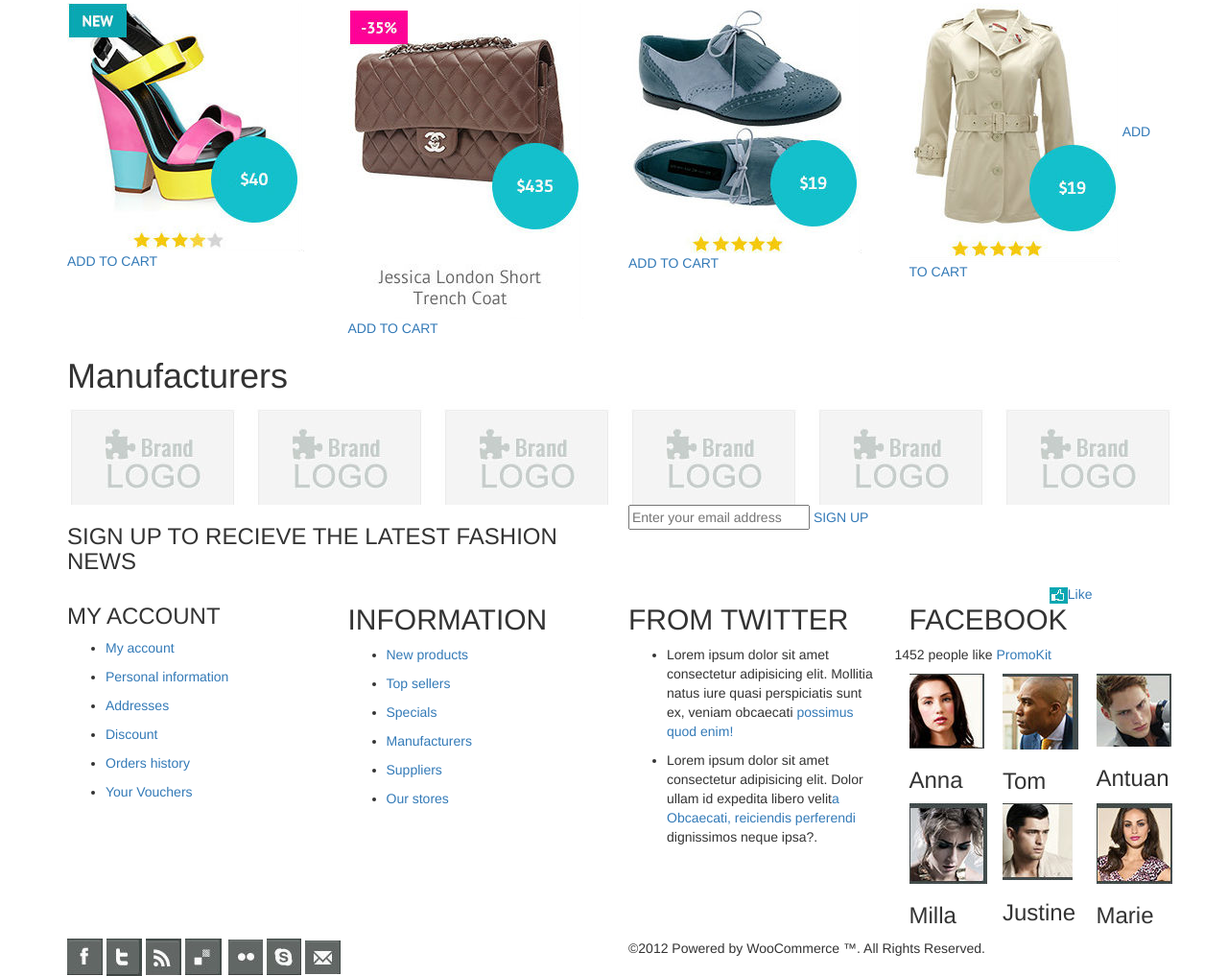
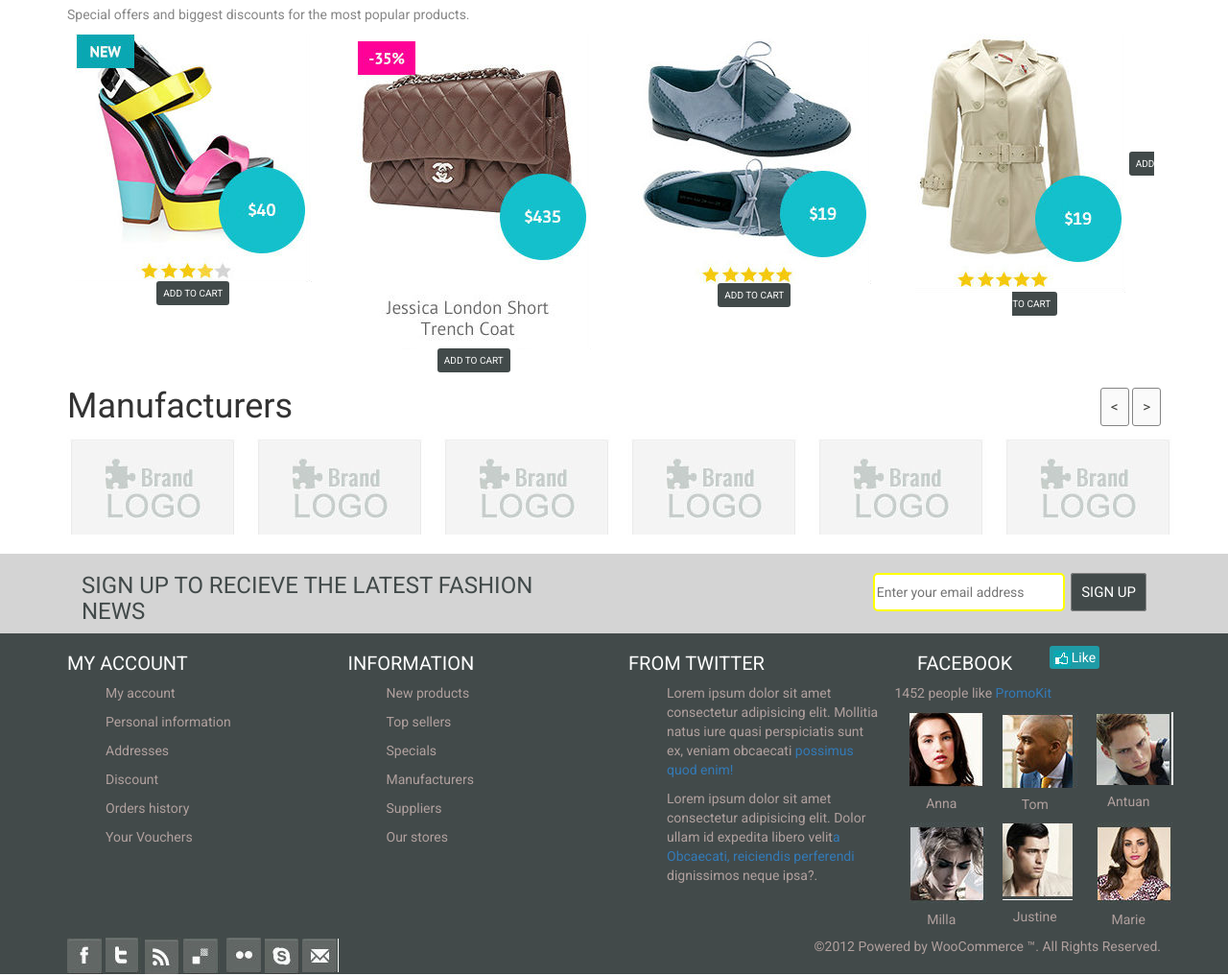
Before and after one commit to awilliams2216/bootstrap_project, a plain HTML site: page index.html in a window 1280 px wide. Shown: the part 1680-2697 px from the top of the page at 96% size. Drawn offline with Linux system fonts and the light colour scheme.

Commit message:
edited files

```diff
--- a/css/style.css
+++ b/css/style.css
@@ -1,3 +1,6 @@
+body{
+    font-family: 'Roboto', sans-serif;
+}
 .top-bar{
     background-color: #f5f5f5;
     color: #949494;
@@ -22,7 +25,7 @@
     margin-top: 3px;
     padding:0;
     text-align: right;
-    color: #949494
+    color: #949494;
 }
 .content1-right a{
     text-decoration: none;
@@ -72,10 +75,17 @@
 .content3-right{
     text-align: right;
 }
+content4{
+    display: inline-block;
+    font-size: 0;
+    margin: 0px;
+    padding: 0px;
+}
 .image{
     background-color: #e6e6e6;
-    padding: 50px;
-    margin-bottom: 10px;
+    padding: 2px;
+    margin-bottom: 1px;
+
 }
 .img-responsive{
     margin-bottom: 20px;
@@ -98,7 +108,185 @@
     border: 1px solid #848484;
     text-align: right;
 }
+.content5-right{
+    text-align: right;
+    margin-top: 20px;
+}
 .content5-right a:hover{
     background-color: #17bbd1;
     color: #fff;
 }
+.content li{
+    list-style: none;
+}
+.content a{
+    background-color: #424a4a;
+    padding:7px;
+    color:#fff;
+    border-radius: 3px;
+    font-size: 10px;
+    text-align: center;
+}
+.content{
+    text-align: center;
+}
+
+.content6-left h1{
+    font-family: 'Roboto', sans-serif;
+
+}
+.content6-left p{
+    color: #878787;
+}
+.content7-left p{
+    color: #878787;
+}
+.content7-right{
+    text-align: right;
+    margin-top: 30px;
+}
+.content7-right a{
+    padding: 10px;
+    font-size: 15px;
+    background-color: #fafafa;
+    color: #444540;
+    text-decoration: none;
+    border-radius: 3px;
+    border: 1px solid #848484;
+    text-align: right;
+}
+.content7-right a:hover{
+    background-color: #17bbd1;
+    color: #fff;
+}
+.row8{
+    text-align: center;
+}
+.content8{
+    text-align: center;
+
+}
+.content8 a{
+    background-color: #424a4a;
+    padding:7px;
+    color:#fff;
+    border-radius: 3px;
+    font-size: 10px;
+    text-align: center;
+}
+.content9-right{
+    margin-top: 30px;
+    text-align: right;
+}
+.content9-right a{
+    padding: 10px;
+    font-size: 15px;
+    background-color: #fafafa;
+    color: #444540;
+    text-decoration: none;
+    border-radius: 3px;
+    border: 1px solid #848484;
+}
+.content9-right a:hover{
+    background-color: #17bbd1;
+    color: #fff;
+}
+.margin{
+    margin-bottom: 20px;
+}
+.grey{
+    background-color: #d4d4d4;
+}
+.dark-grey{
+    background-color: #424a4a;
+    color: white;
+    text-decoration: none;
+    list-style: none;
+}
+.dark-grey h3{
+    font-size: 20px;
+}
+.footer h3{
+    text-align: center;
+}
+.content11-left{
+    color: #424a4a;
+    font-size: 1px;
+}
+.content11-right{
+    margin-top: 20px;
+    text-align: right;
+}
+.content11-right input{
+    border: 2px solid yellow;
+    border-radius: 5px;
+    height:40px;
+    width: 200px;
+    margin-right: 3px;
+}
+.content11-right a{
+    padding: 10px;
+    font-size: 15px;
+    background-color: #424a4a;
+    color: white;
+    text-decoration: none;
+    border-radius: 3px;
+    border: 1px solid #848484;
+
+}
+.content11-right a:hover{
+    background-color: #17bbd1;
+    color: #fff;
+}
+.content12-left-inner h3{
+    text-align: left;
+}
+.content12-left-inner ul{
+    list-style: none;
+}
+.content12-left-inner a{
+    text-decoration: none;
+    color: #b0a09e;
+}
+.content12-left-outer ul{
+    list-style: none;
+}
+.content12-left-outer a{
+    text-decoration: none;
+    color: #b0a09e;
+}
+.content12-right-inner h3{
+    text-align: left;
+}
+.content12-right-inner ul{
+    list-style: none;
+}
+.content12-right-inner a{
+    text-decoration: none;
+}
+.content12-left-outer h3{
+    text-align: left;
+}
+.content12-right-inner p{
+    color: #b0a09e;
+}
+.content-14-right p{
+    color: #b0a09e;
+    text-align: right;
+}
+.names{
+    color:#b0a09e;
+    text-align: center;
+}
+.like{
+    color: #b0a09e;
+}
+.right{
+    margin-top: 15px;
+}
+.right a{
+    padding: 4px;
+    border-radius: 3px;
+    color: white;
+    background-color: #1f9ba6;
+}
--- a/index.html
+++ b/index.html
@@ -2,6 +2,7 @@
 <html lang="en">
 <head>
     <meta charset="UTF-8">
+    <link href="https://fonts.googleapis.com/css?family=Roboto" rel="stylesheet">
     <meta name="viewport" content="width=device-width, initial-scale=1.0">
     <meta http-equiv="X-UA-Compatible" content="ie=edge">
     <title>Bootstrap Project</title>
@@ -62,7 +63,7 @@
                         English
                     </a></li>
                     <li class="items"><a href="#" >
-                        <img src="images/items.jpg" alt="items">
+                        <img  src="images/items.jpg" alt="items">
                         0 Item(s) -$0.00
                     </a></li>
                 </ul>
@@ -106,12 +107,12 @@
             <div class="col-sm-6 content3-right">
                 <form action="">
                     <input type="text" placeholder="Search here...">
-                    <a href="#"><img src="images/search.jpg" alt="searchbar"></a>
+                    <a href="#"><img src="images/search.jpg" alt="searchbar" class="image"></a>
                 </form>
             </div>
         </div>
     </div>
-    <div class="container">
+    <div class="container-fluid">
         <div class="row">
             <div class="col-sm-12">
                 <img class="img-responsive" src="images/big_img.jpg" alt="">
@@ -120,13 +121,13 @@
     </div>
     <div class="container">
         <div class="row">
-            <div class="col-sm-4 content4-left">
+            <div class="col-sm-4 content4">
                 <img src="images/shipping.jpg" alt="shipping">
             </div>
-            <div class="col-sm-4 content4-center">
+            <div class="col-sm-4 content4">
                 <img src="images/sale.jpg" alt="sale">
             </div>
-            <div class="col-sm-4 content4-right">
+            <div class="col-sm-4 content4">
                 <img src="images/arrivals.jpg" alt="arrivals">
             </div>
         </div>
@@ -144,42 +145,34 @@
             </div>
         </div>
     <div class="container">
-        <div class="row">
+        <div class="row content">
             <div class="col-sm-3">
-                <ul>
-                    <li>
+
                         <img src="images/bracelet.jpg" alt="bracelet">
                         <h3>Jewelry Bracelet Cara <br> Accessories</h3>
                         <a href="#">ADD TO CART</a>
-                    </li>
-                </ul>
+
             </div>
             <div class="col-sm-3">
-                <ul>
-                    <li>
+
                         <img src="images/coat.jpg" alt="coat">
                         <h3>Jessica London Short<br> Trench Coat</h3>
                         <a href="#">ADD TO CART</a>
-                    </li>
-                </ul>
+
             </div>
             <div class="col-sm-3">
-                <ul>
-                    <li>
+
                         <img src="images/gloves.jpg" alt="gloves">
                         <h3>Mocca Stretch Leather <br>Gloves</h3>
                         <a href="#">ADD TO CART</a>
-                    </li>
-                </ul>
+
             </div>
             <div class="col-sm-3">
-                <ul>
-                    <li>
+
                         <img src="images/sweater.jpg" alt="sweater">
                         <h3>Limited Edition Knitted <br> Sweater</h3>
                         <a href="#">ADD TO CART</a>
-                    </li>
-                </ul>
+
             </div>
         </div>
     </div>
@@ -199,6 +192,7 @@
         <div class="row">
             <div class="col-sm-6 content7-left">
                 <h1>Bestsellers</h1>
+                <p>Special offers and biggest discounts for the most popular products.</p>
             </div>
             <div class="col-sm-6 content7-right">
                 <a href="#">&lt;</a>
@@ -208,19 +202,19 @@
     </div>
     <div class="container">
         <div class="row">
-            <div class="col-sm-3 content8-left-outer">
+            <div class="col-sm-3 content8">
                 <img src="images/heels.jpg" alt="heels">
                 <a href="#">ADD TO CART</a>
             </div>
-            <div class="col-sm-3 content8-left-inner">
+            <div class="col-sm-3 content8">
                 <img src="images/purse.jpg" alt="purse">
                 <a href="#">ADD TO CART</a>
             </div>
-            <div class="col-sm-3 content8-right-inner">
+            <div class="col-sm-3 content8">
                 <img src="images/shoes.jpg" alt="shoes">
                 <a href="#">ADD TO CART</a>
             </div>
-            <div class="col-sm-3 content8-right-outer">
+            <div class="col-sm-3 content8">
                 <img src="images/jacket.jpg" alt="jacket">
                 <a href="#">ADD TO CART</a>
             </div>
@@ -228,12 +222,16 @@
     </div>
     <div class="container">
         <div class="row">
-            <div class="col-sm-12 content9">
+            <div class="col-sm-6 content9">
                 <h1>Manufacturers</h1>
+            </div>
+            <div class="col-sm-6 content9-right">
+                <a href="#">&lt;</a>
+                <a href="#">&gt;</a>
             </div>
         </div>
     </div>
-    <div class="container">
+    <div class="container margin">
         <div class="row">
             <div class="col-sm-2 content10-left-outer">
                 <img src="images/brand_logo.jpg" alt="brand_logo">
@@ -255,8 +253,9 @@
             </div>
         </div>
     </div>
+    <div class="grey">
         <div class="container">
-        <div class="row">
+            <div class="row11">
                 <div class="col-sm-6 content11-left">
                     <h3>SIGN UP TO RECIEVE THE LATEST FASHION NEWS</h3>
                 </div>
@@ -265,12 +264,13 @@
                         <input type="email" placeholder="Enter your email address">
                         <a href="#">SIGN UP</a>
                     </form>
-
                 </div>
             </div>
         </div>
+    </div>
+    <div class="container-fluid dark-grey">
         <div class="container">
-        <div class="row">
+                <div class="row footer">
                     <div class="col-sm-3 content12-left-inner">
                         <h3>MY ACCOUNT</h3>
                         <ul>
@@ -283,7 +283,7 @@
                         </ul>
                     </div>
                     <div class="col-sm-3 content12-left-outer">
-                <h2>INFORMATION</h2>
+                        <h3>INFORMATION</h3>
                         <ul>
                             <li><a href="#"><p>New products</p></a></li>
                             <li><a href="#"><p>Top sellers</p></a></li>
@@ -294,7 +294,7 @@
                         </ul>
                     </div>
                     <div class="col-sm-3 content12-right-inner">
-                <h2>FROM TWITTER</h2>
+                        <h3>FROM TWITTER</h3>
                         <ul>
                             <li><p>Lorem ipsum dolor sit amet consectetur adipisicing elit. Mollitia natus iure quasi perspiciatis sunt ex, veniam obcaecati <a href="#">possimus quod enim!</a></p></li>
                             <li><p>Lorem ipsum dolor sit amet consectetur adipisicing elit. Dolor ullam id expedita libero velit<a href="#">a Obcaecati, reiciendis perferendi</a> dignissimos neque ipsa?.</p></li>
@@ -302,43 +302,41 @@
                     </div>
                     <div class="col-sm-3 content12-right-outer">
                         <div class="row">
-                    <div class="col-sm-6 left"><h2>FACEBOOK</h2></div>
+                            <div class="col-sm-6 left"><h3>FACEBOOK</h3></div>
                             <div class="col-sm-6 right"><a href="#"><img src="images/like.jpg" alt="like">Like</a></div>
                         </div>
-                <div class="row">
+                        <div class="row like">
                             <p>1452 people like <a href="#">PromoKit</a></p>
                         </div>
                         <div class="row">
-                    <div class="col-sm-4">
+                            <div class="col-sm-4 names">
                                 <img src="images/anna.jpg" class="image-responsive"alt="Anna">
-                        <h3>Anna</h3>
+                                <h5>Anna</h5>
                             </div>
-                    <div class="col-sm-4">
+                            <div class="col-sm-4 names">
                                 <img src="images/tom.jpg" class="image-responsive"alt="Tom">
-                        <h3>Tom</h3>
+                                <h5>Tom</h5>
                             </div>
-                    <div class="col-sm-4">
+                            <div class="col-sm-4 names">
                                 <img src="images/antuan.jpg" class="image-responsive"alt="Antuan">
-                        <h3>Antuan</h3>
+                                <h5>Antuan</h5>
                             </div>
                             <div class="clearfix"></div>
-                    <div class="col-sm-4">
+                            <div class="col-sm-4 names">
                                 <img src="images/milla.jpg" class="image-responsive"alt="Milla">
-                        <h3>Milla</h3>
+                                <h5>Milla</h5>
                             </div>
-                    <div class="col-sm-4">
+                            <div class="col-sm-4 names">
                                 <img src="images/justine.jpg" class="image-responsive"alt="Justine">
-                        <h3>Justine</h3>
+                                <h5>Justine</h5>
                             </div>
-                    <div class="col-sm-4">
+                            <div class="col-sm-4 names">
                                 <img src="images/maria.jpg" class="image-responsive"alt="Marie">
-                        <h3>Marie</h3>
+                                <h5>Marie</h5>
                             </div>
                         </div>
                     </div>
                 </div>
-    </div>
-    <div class="container">
                 <div class="row">
                     <div class="col-sm-6 content13-left">
                         <img src="images/facebook.jpg" alt="facebook">
@@ -354,6 +352,8 @@
                         <p>&copy;2012 Powered by WooCommerce &trade;. All Rights Reserved.</p>
                     </div>
                 </div>
+
+        </div>
     </div>
 
 </body>
```
Lines whose indentation alone changed are shown as unchanged.
